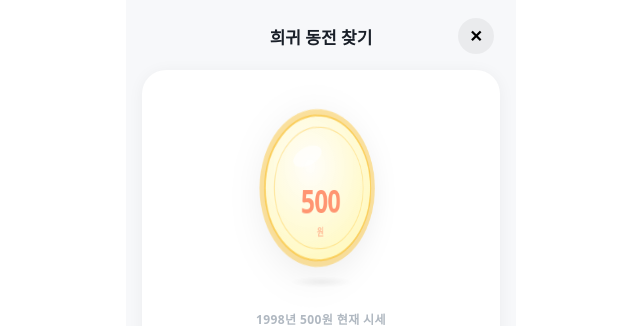
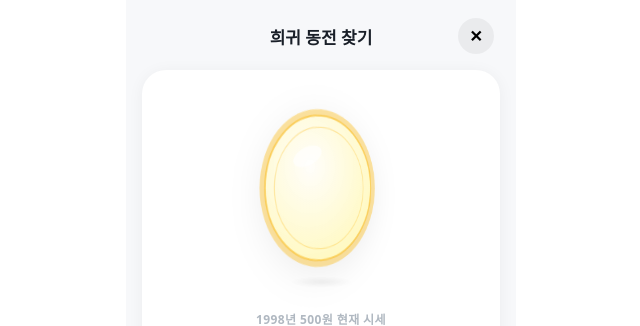
Before and after one commit to wldms123zzz-svg/coin-hunter, a React (Create React App) app: page / in a window 1280 px wide. Shown: the top 326 px of the page, without its empty margins (319-959 px from the left). Built offline with nearby package versions, Linux system fonts and the light colour scheme.

Commit message:
Update MoneyArchiveDashboard.jsx

```diff
--- a/src/MoneyArchiveDashboard.jsx
+++ b/src/MoneyArchiveDashboard.jsx
@@ -42,11 +42,7 @@ const PastelFront = ({ coin, size }) => (
     <circle cx="100" cy="100" r="88" fill="none" stroke={coin.pastelDark} strokeWidth="2.5" opacity="0.6"/>
     <circle cx="100" cy="100" r="74" fill="none" stroke={coin.pastelDark} strokeWidth="1.5" opacity="0.35"/>
     <ellipse cx="78" cy="62" rx="24" ry="11" fill="rgba(255,255,255,0.65)" transform="rotate(-20 78 62)"/>
-    <text x="100" y="88" textAnchor="middle" fontSize="38" dominantBaseline="middle">{coin.icon}</text>
-    <text x="100" y="130" textAnchor="middle" fontSize="40" fontWeight="900"
-      fontFamily="'Pretendard',system-ui,sans-serif" fill={coin.gradeColor} opacity="0.9" letterSpacing="-1">{coin.denom}</text>
-    <text x="100" y="158" textAnchor="middle" fontSize="13" fontWeight="600" letterSpacing="2"
-      fontFamily="'Pretendard',system-ui,sans-serif" fill={coin.gradeColor} opacity="0.5">원</text>
+    <text x="100" y="105" textAnchor="middle" fontSize="64" dominantBaseline="middle">{coin.icon}</text>
   </svg>
 );
 
@@ -206,7 +202,8 @@ export default function MoneyArchiveDashboard() {
           onClick={() => !scanning && fileRef.current?.click()}
           style={{ width:"100%", height:56, borderRadius:16,
             background: scanning ? "#D1D6DB" : "#3182F6",
-            border:"none", color:"#fff", fontSize:16, fontWeight:700, cursor: scanning ? "not-allowed" : "pointer",
+            border:"none", color:"#fff", fontSize:16, fontWeight:700,
+            cursor: scanning ? "not-allowed" : "pointer",
             boxShadow: scanning ? "none" : "0 6px 20px rgba(49,130,246,0.32)",
             display:"flex", alignItems:"center", justifyContent:"center", gap:8 }}
           onMouseDown={e => { if(!scanning) e.currentTarget.style.background="#1B64DA"; }}
```
